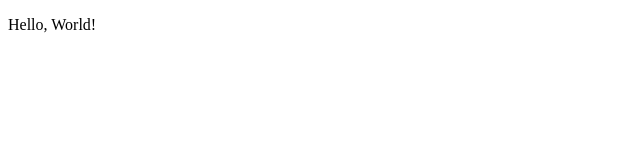
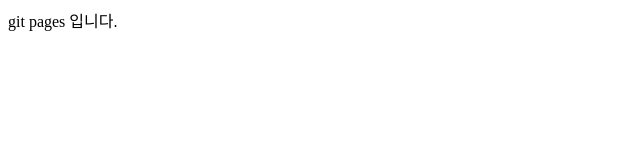
Before and after one commit to vistahubkk/vistahubkk.github.oi, a plain HTML site: page index.html in a window 1280 px wide. Shown: the full height of the page, 0-640 px from the left. Drawn offline with Linux system fonts and the light colour scheme.

Commit message:
Update index.html

```diff
--- a/index.html
+++ b/index.html
@@ -1,12 +1,13 @@
+<!-- index.html -->
+
 <!DOCTYPE html>
 <html lang="en">
 <head>
-	<meta charset="UTF-8">
-	<meta http-equiv="X-UA-Compatible" content="IE=edge">
-	<meta name="viewport" content="width=device-width, initial-scale=1.0">
-	<title>Portfolio</title>
+    <meta charset="UTF-8">
+    <meta name="viewport" content="width=device-width, initial-scale=1.0">
+    <title>웹 호스팅</title>
 </head>
 <body>
-  <p>Hello, World!</p>
+    git pages 입니다.
 </body>
 </html>
```
